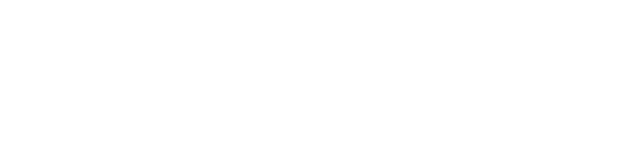
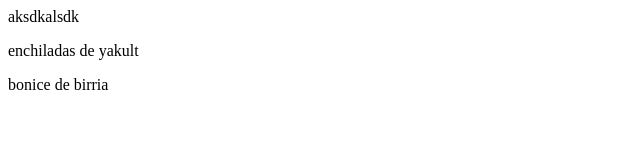
Before and after one commit to EAAR-300519/La_RaToNeRa, a website: page index.html in a window 1280 px wide. Shown: the whole page, without its empty margins (0-640 px from the left). Drawn offline with Linux system fonts and the light colour scheme.

```diff
--- a/index.html
+++ b/index.html
@@ -1,5 +1,8 @@
 <html>
 	<head>
 		<title>LA RATONERA</title>
+		<p>aksdkalsdk</p>
+		<p>enchiladas de yakult</p>
+		<p>bonice de birria</p>
 	</head>
 </html>
```
